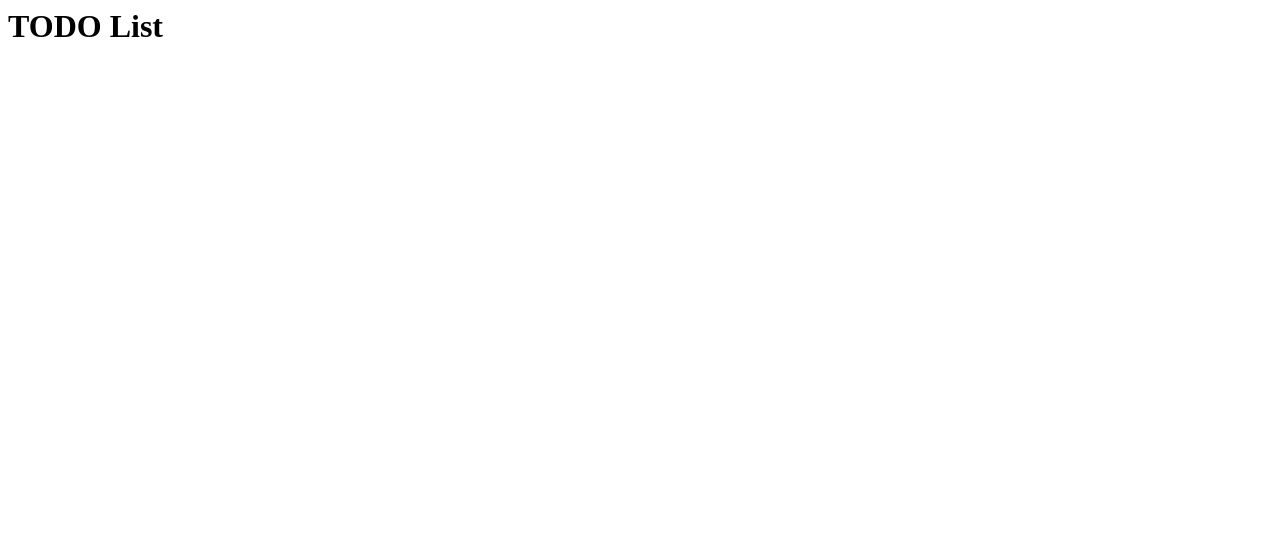
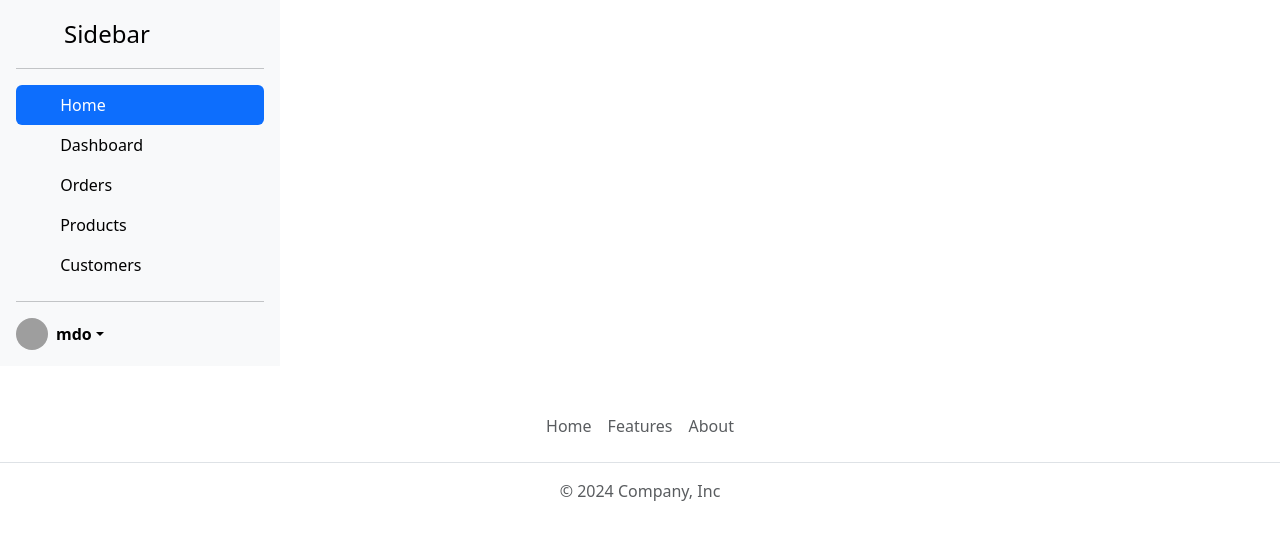
Before and after one commit to A-Trendafilov/TODO-List, a Flask app: page / in a window 1280 px wide. Before the commit the part shown is almost empty. Shown: the top 540 px of the page. Run offline with Flask 3, Linux system fonts and the light colour scheme; grey boxes are pictures that could not be loaded.

Commit message:
change html templates to use base.html

```diff
--- /dev/null
+++ b/templates/base.html
@@ -0,0 +1,113 @@
+<!DOCTYPE html>
+<html lang="en">
+
+<head>
+  <meta charset="utf-8">
+  <meta content="width=device-width, initial-scale=1.0" name="viewport">
+
+  <title>TODO List</title>
+  <meta content="" name="description">
+  <meta content="" name="keywords">
+
+  <!-- Google Fonts -->
+  <link rel="preconnect" href="https://fonts.googleapis.com">
+  <link rel="preconnect" href="https://fonts.gstatic.com" crossorigin>
+  <link
+      href="https://fonts.googleapis.com/css2?family=Libre+Baskerville&family=Open+Sans:ital,wght@0,300..800;1,300..800&display=swap"
+      rel="stylesheet">
+
+  <!-- Bootstrap CSS -->
+  <link href="https://cdn.jsdelivr.net/npm/bootstrap@5.3.3/dist/css/bootstrap.min.css" rel="stylesheet"
+        integrity="sha384-QWTKZyjpPEjISv5WaRU9OFeRpok6YctnYmDr5pNlyT2bRjXh0JMhjY6hW+ALEwIH" crossorigin="anonymous">
+
+</head>
+<body>
+<!-- Sidebar -->
+<div class="d-flex flex-column flex-shrink-0 p-3 bg-body-tertiary" style="width: 280px;">
+  <a href="/" class="d-flex align-items-center mb-3 mb-md-0 me-md-auto link-body-emphasis text-decoration-none">
+    <svg class="bi pe-none me-2" width="40" height="32">
+      <use xlink:href="#bootstrap"></use>
+    </svg>
+    <span class="fs-4">Sidebar</span>
+  </a>
+  <hr>
+  <ul class="nav nav-pills flex-column mb-auto">
+    <li class="nav-item">
+      <a href="#" class="nav-link active" aria-current="page">
+        <svg class="bi pe-none me-2" width="16" height="16">
+          <use xlink:href="#home"></use>
+        </svg>
+        Home
+      </a>
+    </li>
+    <li>
+      <a href="#" class="nav-link link-body-emphasis">
+        <svg class="bi pe-none me-2" width="16" height="16">
+          <use xlink:href="#speedometer2"></use>
+        </svg>
+        Dashboard
+      </a>
+    </li>
+    <li>
+      <a href="#" class="nav-link link-body-emphasis">
+        <svg class="bi pe-none me-2" width="16" height="16">
+          <use xlink:href="#table"></use>
+        </svg>
+        Orders
+      </a>
+    </li>
+    <li>
+      <a href="#" class="nav-link link-body-emphasis">
+        <svg class="bi pe-none me-2" width="16" height="16">
+          <use xlink:href="#grid"></use>
+        </svg>
+        Products
+      </a>
+    </li>
+    <li>
+      <a href="#" class="nav-link link-body-emphasis">
+        <svg class="bi pe-none me-2" width="16" height="16">
+          <use xlink:href="#people-circle"></use>
+        </svg>
+        Customers
+      </a>
+    </li>
+  </ul>
+  <hr>
+  <div class="dropdown">
+    <a href="#" class="d-flex align-items-center link-body-emphasis text-decoration-none dropdown-toggle"
+       data-bs-toggle="dropdown" aria-expanded="false">
+      <img src="https://github.com/mdo.png" alt="" width="32" height="32" class="rounded-circle me-2">
+      <strong>mdo</strong>
+    </a>
+    <ul class="dropdown-menu text-small shadow">
+      <li><a class="dropdown-item" href="#">New project...</a></li>
+      <li><a class="dropdown-item" href="#">Settings</a></li>
+      <li><a class="dropdown-item" href="#">Profile</a></li>
+      <li>
+        <hr class="dropdown-divider">
+      </li>
+      <li><a class="dropdown-item" href="#">Sign out</a></li>
+    </ul>
+  </div>
+</div>
+<!-- End Sidebar -->
+{% block content %}
+{% endblock %}
+<!-- ======= Footer ======= -->
+<footer class="py-3 my-4">
+  <ul class="nav justify-content-center border-bottom pb-3 mb-3">
+    <li class="nav-item"><a href="#" class="nav-link px-2 text-body-secondary">Home</a></li>
+    <li class="nav-item"><a href="#" class="nav-link px-2 text-body-secondary">Features</a></li>
+    <li class="nav-item"><a href="#" class="nav-link px-2 text-body-secondary">About</a></li>
+  </ul>
+  <p class="text-center text-body-secondary">© 2024 Company, Inc</p>
+</footer>
+<!-- ======= End Footer ======= -->
+
+<!-- Bootstrap JS -->
+<script src="https://cdn.jsdelivr.net/npm/bootstrap@5.3.3/dist/js/bootstrap.bundle.min.js"
+        integrity="sha384-YvpcrYf0tY3lHB60NNkmXc5s9fDVZLESaAA55NDzOxhy9GkcIdslK1eN7N6jIeHz"
+        crossorigin="anonymous"></script>
+</body>
+</html>
--- a/templates/index.html
+++ b/templates/index.html
@@ -1 +1,4 @@
-<h1>TODO List</h1>
+{% extends "base.html" %}
+{% block content %}
+
+{% endblock %}
```
Also changed, not shown: templates/footer.html (deleted), templates/header.html (deleted).
